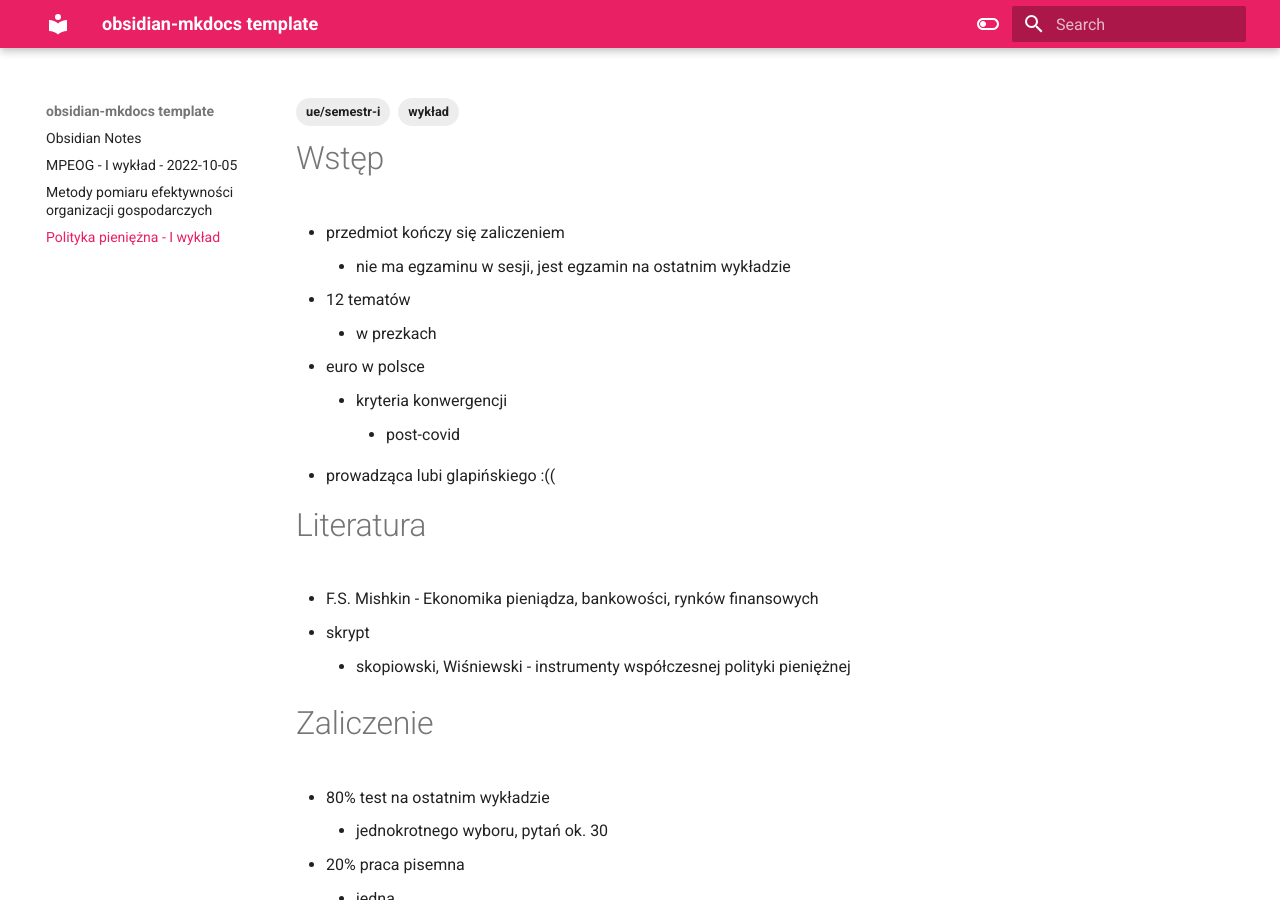
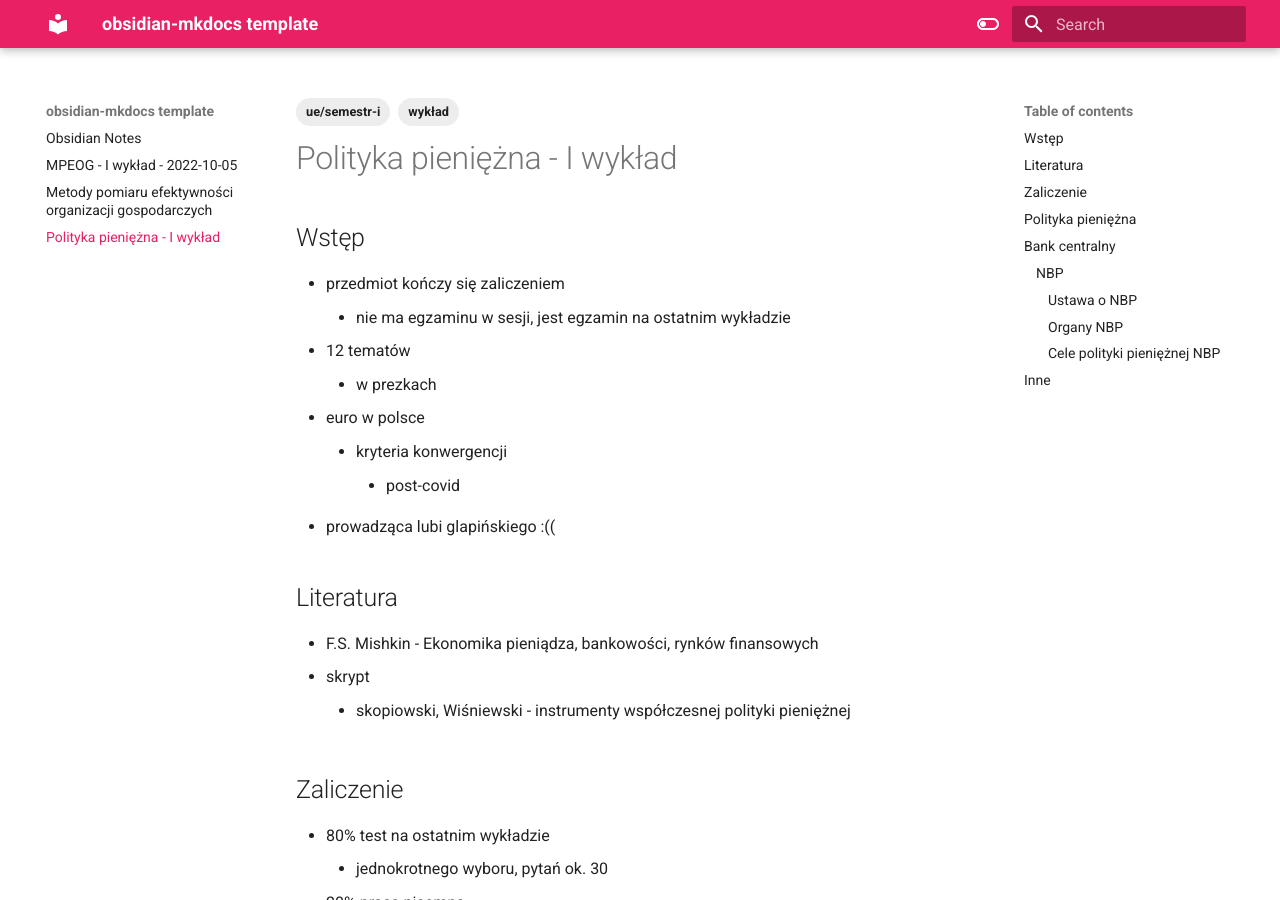
Before and after one commit to seszele64/obsidian-notes, an MkDocs documentation site: the page built from docs/Polityka pieniężna - I wykład.md, in a window 1280 px wide and 900 px high. Built offline with MkDocs 1.6.1 and Material for MkDocs 9.7.7, drawn with Linux system fonts in a browser that asks for light colours.

Commit message:
PUSH NOTE : Polityka pieniężna - I wykład - 2022-10-07.md

```diff
--- a/docs/Polityka pieniężna - I wykład.md
+++ b/docs/Polityka pieniężna - I wykład.md
@@ -7,7 +7,7 @@ tags:
 - wykład
 ---
 
-# Wstęp
+## Wstęp
 - przedmiot kończy się zaliczeniem
 	- nie ma egzaminu w sesji, jest egzamin na ostatnim wykładzie
 - 12 tematów
@@ -17,12 +17,12 @@ tags:
 		- post-covid
 - prowadząca lubi glapińskiego :((
 
-# Literatura
+## Literatura
 - F.S. Mishkin - Ekonomika pieniądza, bankowości, rynków finansowych
 - skrypt
 	- skopiowski, Wiśniewski - instrumenty współczesnej polityki pieniężnej
 
-# Zaliczenie
+## Zaliczenie
 - 80% test na ostatnim wykładzie
 	- jednokrotnego wyboru, pytań ok. 30
 - 20% praca pisemna
@@ -35,7 +35,7 @@ tags:
 - aktywność :)
 	- można dostać dodatkowe punkty, jeżeli zabraknie z czegoś innego
 
-# Polityka pieniężna
+## Polityka pieniężna
 
 - polityka a polityka pieniężną
 	- polityka - sztuka rządzenia państwem
@@ -59,7 +59,7 @@ tags:
 	- działalność bc prowadzona w imieniu państwa
 	- regulowanie popytu na pieniądz i podaży pieniądza
 
-# Bank centralny
+## Bank centralny
 
 - funkcje banku centralnego
 	- kierowanie polityką pieniężną
@@ -70,13 +70,13 @@ tags:
 	- niska i stabilna inflacja
 
 
-## NBP
+### NBP
 
 - konstytucja
 	- art. 227 ust. 1
 		- NBP odpowiada za wartość polskiego pieniądza
 
-### Ustawa o NBP
+#### Ustawa o NBP
 - ustawa o narodowym banku polskim
 	- najważniejsza ustawa
 	- ustawa ==nie określa== funkcji banku centralnego
@@ -87,7 +87,7 @@ tags:
 	- stabilność systemu finansowego
 	- odpieranie ryzyk systemowych
 
-### Organy NBP
+#### Organy NBP
 
 - organy nbp
 	- prezes nbp
@@ -111,7 +111,7 @@ tags:
 	- zarząd nbp
 		- wyznaczani przez rząd (?)
 
-### Cele polityki pieniężnej NBP
+#### Cele polityki pieniężnej NBP
 
 - cel strategiczny
 	- średniookresowy cel inflacyjny
@@ -123,7 +123,7 @@ tags:
 - cele operacyjne
 	- stawka Polonia
 
-# Inne
+## Inne
 
 - recesja techniczna
 	- spadek pkb i rosnąca inflacja
```
